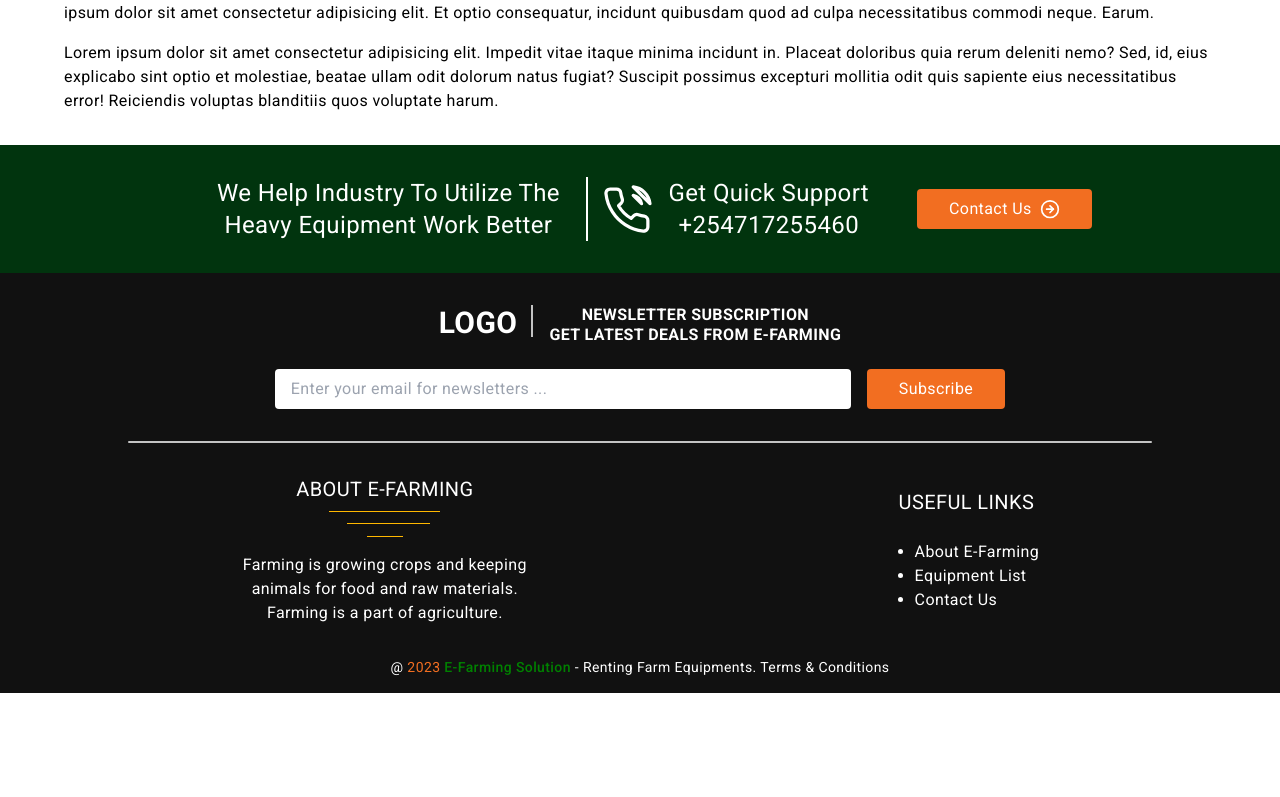
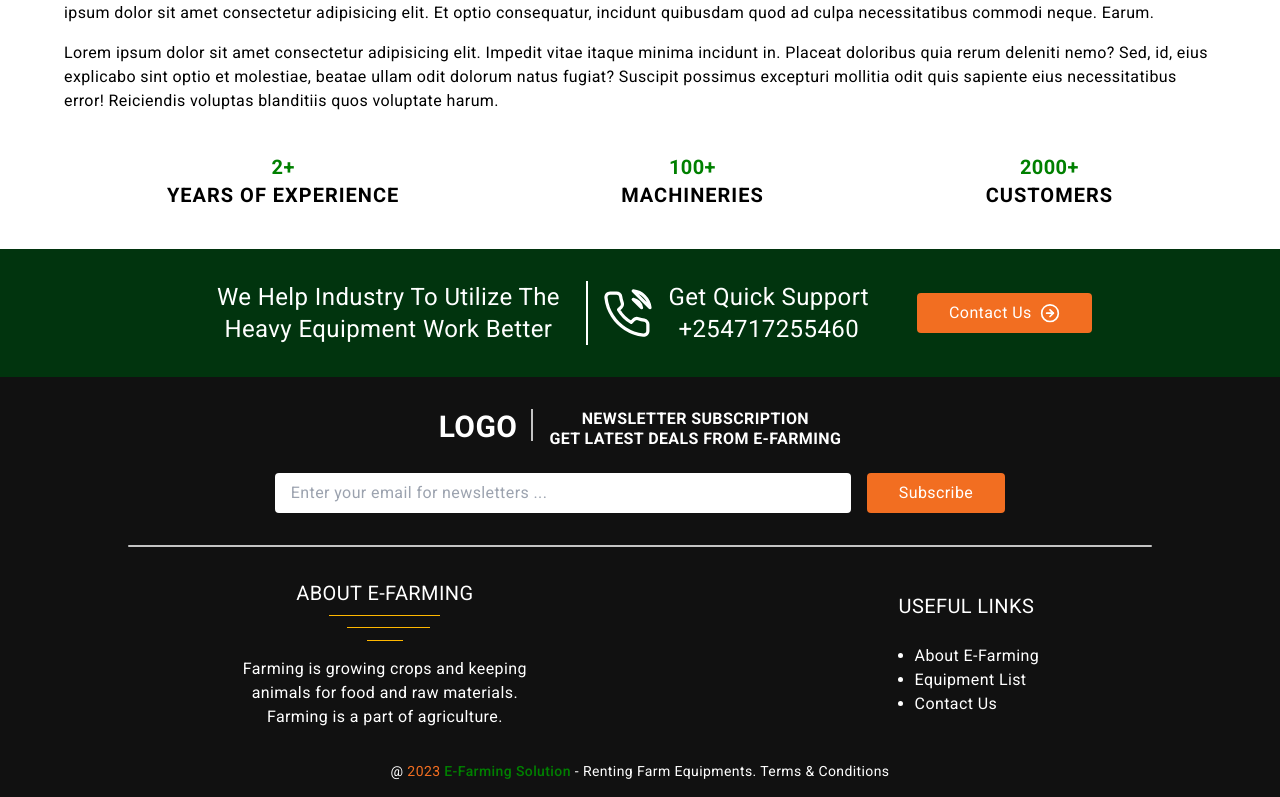
Before and after one commit to WebDevMirza/farming-solution, a React (Vite) app: page /about in a window 1280 px wide. Shown: the part 876-1673 px from the top of the page. Before the commit the page ends 1569 px from the top, so only its background shows below. Built offline with nearby package versions, Linux system fonts and the light colour scheme.

Commit message:
feat: add features

```diff
--- a/src/pages/About.tsx
+++ b/src/pages/About.tsx
@@ -50,6 +50,23 @@ const About = () => {
             Reiciendis voluptas blanditiis quos voluptate harum.
           </p>
         </div>
+
+        <div className="w-[90%] mx-auto my-8 text-center text-xl uppercase flex justify-around items-center gap-4">
+          <div className="hover:bg-appgray px-4 py-2 rounded">
+            <p className="text-appgreen font-bold">2+</p>
+            <p className="font-bold tracking-wider">Years of experience</p>
+          </div>
+
+          <div className="hover:bg-appgray px-4 py-2 rounded">
+            <p className="text-appgreen font-bold">100+</p>
+            <p className="font-bold tracking-wider">machineries</p>
+          </div>
+
+          <div className="hover:bg-appgray px-4 py-2 rounded">
+            <p className="text-appgreen font-bold">2000+</p>
+            <p className="font-bold tracking-wider">CUSTOMERS</p>
+          </div>
+        </div>
         <CTA />
       </main>
     </>
```
